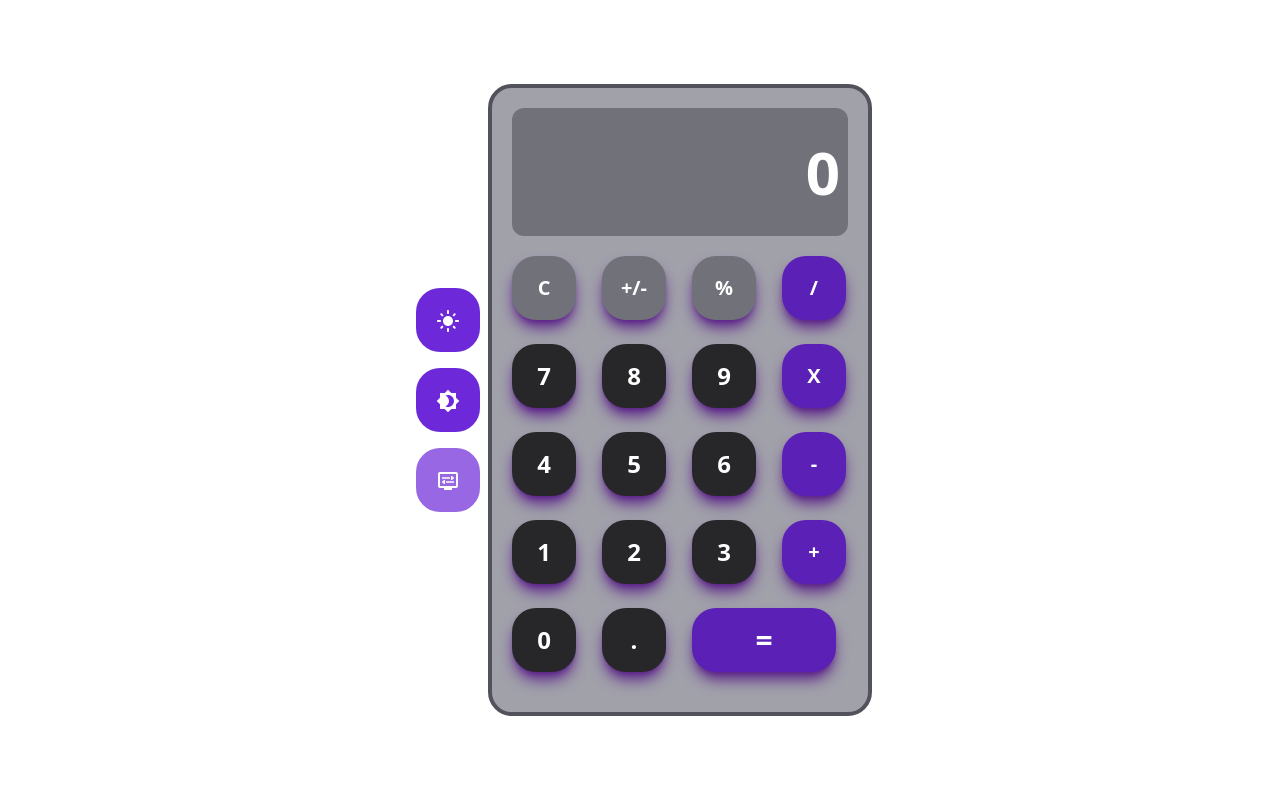
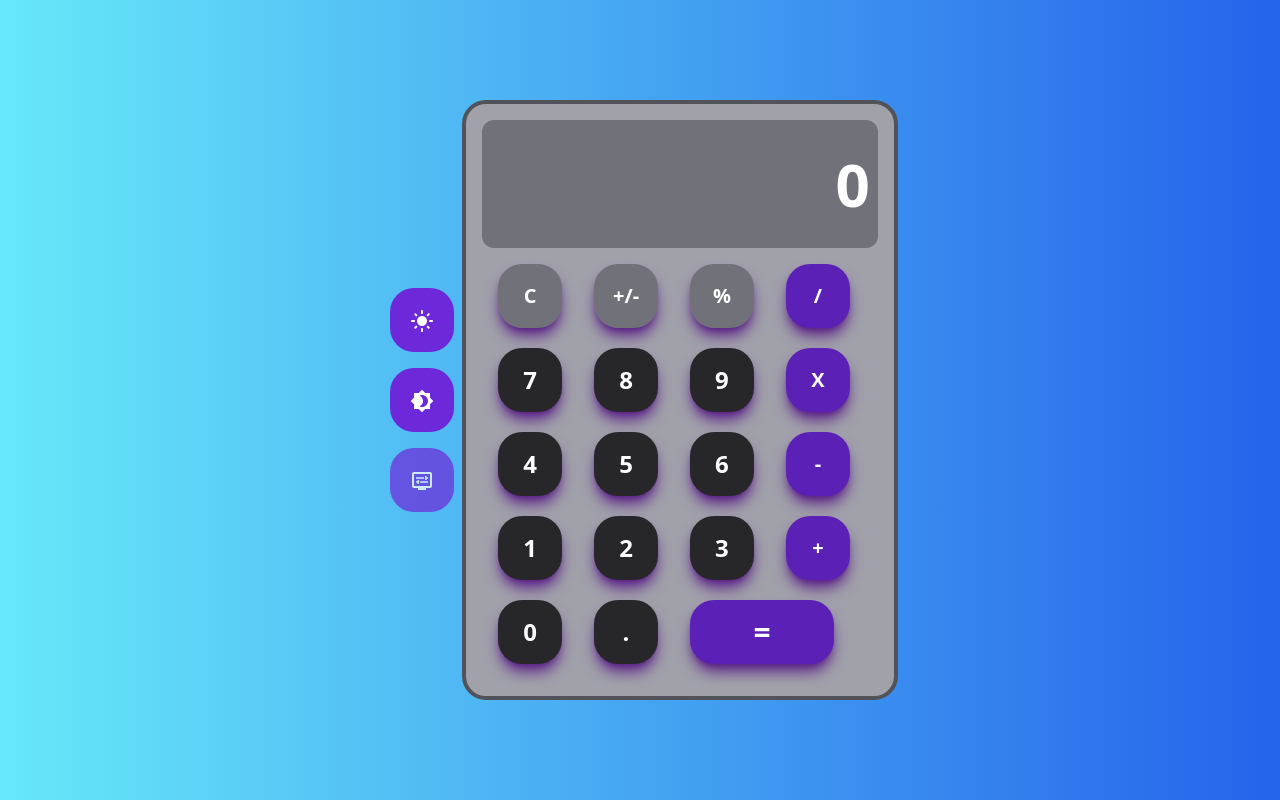
Before and after one commit to marlonerick/Calculadora-React, a React (Vite) app: page / in a window 1280 px wide. Built offline with nearby package versions, Linux system fonts and the light colour scheme.

Commit message:
Design Reponsive

```diff
--- a/src/App.tsx
+++ b/src/App.tsx
@@ -5,7 +5,17 @@ export function App() {
 
 
   return (
-    <div className='w-screen h-screen bg-white dark:bg-gradient-to-r from-cyan-300 to-blue-600 flex items-center justify-center'>
+    <div className='
+    w-screen h-screen bg-white bg-gradient-to-r from-cyan-300 to-blue-600
+    dark:bg-gradient-to-tr dark:from-slate-600 dark:to-zinc-900
+    flex items-center justify-center
+
+    // responsive
+    sm:w-screen sm:h-screen sm:flex sm:items-center sm:justify-center
+    md:w-screen md:h-screen md:flex md:items-center md:justify-center
+    lg:w-screen lg:h-screen lg:flex lg:items-center lg:justify-center
+    xl:w-screen xl:h-screen xl:flex xl:items-center xl:justify-center
+    '>
       <Home />
     </div>
   )
--- a/src/screens/home/index.tsx
+++ b/src/screens/home/index.tsx
@@ -105,17 +105,31 @@ export function Home() {
       <div>
         <Theme />
       </div>
-      <div className="w-96 h-2/2 px-5 py-5 bg-zinc-400 dark:bg-zinc-900 rounded-3xl border-4 border-zinc-600">
+      <div className="
+      w-96 h-1/2 px-5 py-5 bg-zinc-400 dark:bg-zinc-900 rounded-3xl border-4 border-zinc-600
+      sm:w-2/4 sm:h-1/2 sm:px-4 sm:py-4
+      md:w-5/12 md:h-1/2 md:px-2 md:py-2
+      xl:w-5/12 xl:h-1/3 xl:px-4 xl:py-4
+      ">
 
         <Display valor={num}></Display>
 
-        <div className="grid grid-cols-4 gap-6 my-5">
+        <div className="grid grid-cols-4 gap-6 my-5
+        sm:grid sm:grid-cols-4 sm:gap-3 sm:m-2
+        md:grid md:grid-cols-4 md:gap-4 md:m-2
+        xl:grid xl:grid-cols-4 xl:gap-5 xl:m-4
+        ">
           {
             numbers.map((numbers, index) => {
               if (numbers == '+' || numbers == '-' || numbers == 'X' || numbers == '/') {
                 return (
                   <div key={index}>
-                    <button value={numbers} onClick={operatorHandler} className="w-16 h-16 rounded-3xl bg-violet-800 text-white text-xl font-bold shadow-lg shadow-purple-900 dark:shadow-violet-700/50 transition hover:bg-violet-500 focus:outline focus:ring-2 focus:ring-violet-500  focus:ring-offset-2 focus:ring-offset-background">{numbers}</button>
+                    <button value={numbers} onClick={operatorHandler} className="
+                    w-16 h-16 rounded-3xl bg-violet-800 text-white text-xl font-bold shadow-lg shadow-purple-900 dark:shadow-violet-700/50 transition hover:bg-violet-500 focus:outline focus:ring-2 focus:ring-violet-500  focus:ring-offset-2 focus:ring-offset-background
+
+                    ">
+                      {numbers}
+                    </button>
                   </div>
                 )
 
@@ -125,40 +139,67 @@ export function Home() {
                   if (numbers == 'C') {
                     return (
                       <div key={index}>
-                        <button value={numbers} onClick={clean} className="w-16 h-16 rounded-3xl bg-zinc-500 text-white text-xl font-semibold shadow-lg shadow-purple-900 dark:shadow-violet-700/50 transition hover:bg-zinc-300 focus:outline focus:ring-2 focus:ring-zinc-500  focus:ring-offset-2 focus:ring-offset-background">{numbers}</button>
+                        <button value={numbers} onClick={clean} className="
+                        w-16 h-16 rounded-3xl bg-zinc-500 text-white text-xl font-semibold shadow-lg shadow-purple-900 dark:shadow-violet-700/50 transition hover:bg-zinc-300 focus:outline focus:ring-2 focus:ring-zinc-500  focus:ring-offset-2 focus:ring-offset-background
+
+                        ">
+                          {numbers}
+                        </button>
                       </div>
                     )
                   }
                   else if (numbers == '%') {
                     return (
                       <div key={index}>
-                        <button value={numbers} onClick={porcetage} className="w-16 h-16 rounded-3xl bg-zinc-500 text-white text-xl font-semibold shadow-lg shadow-purple-900 dark:shadow-violet-700/50 transition hover:bg-zinc-300 duration-300 focus:outline focus:ring-2 focus:ring-zinc-500  focus:ring-offset-2 focus:ring-offset-background">{numbers}</button>
+                        <button value={numbers} onClick={porcetage} className="
+                        w-16 h-16 rounded-3xl bg-zinc-500 text-white text-xl font-semibold shadow-lg shadow-purple-900 dark:shadow-violet-700/50 transition hover:bg-zinc-300 duration-300 focus:outline focus:ring-2 focus:ring-zinc-500  focus:ring-offset-2 focus:ring-offset-background
+
+                        ">
+                          {numbers}
+                        </button>
                       </div>
                     )
                   }
                   else if (numbers == '+/-') {
                     return (
                       <div key={index}>
-                        <button value={numbers} onClick={changeSignal} className="w-16 h-16 rounded-3xl bg-zinc-500 text-white text-xl font-semibold shadow-lg shadow-purple-900 dark:shadow-violet-700/50 transition hover:bg-zinc-300 duration-300 focus:outline focus:ring-2 focus:ring-zinc-500 focus:ring-offset-2 focus:ring-offset-background">{numbers}</button>
+                        <button value={numbers} onClick={changeSignal} className="
+                        w-16 h-16 rounded-3xl bg-zinc-500 text-white text-xl font-semibold shadow-lg shadow-purple-900 dark:shadow-violet-700/50 transition hover:bg-zinc-300 duration-300 focus:outline focus:ring-2 focus:ring-zinc-500 focus:ring-offset-2 focus:ring-offset-background
+                        ">
+                          {numbers}
+                        </button>
                       </div>
                     )
                   }
                   return (
                     <div key={index}>
-                      <button value={numbers} className="w-16 h-16 rounded-3xl bg-zinc-500 text-white text-xl font-semibold shadow-lg shadow-purple-900 dark:shadow-violet-700/50 transition hover:bg-zinc-300 duration-300 focus:outline focus:ring-2 focus:ring-zinc-500 focus:ring-offset-2 focus:ring-offset-background" >{numbers}</button>
+                      <button value={numbers} className="
+                      w-16 h-16 rounded-3xl bg-zinc-500 text-white text-xl font-semibold shadow-lg shadow-purple-900 dark:shadow-violet-700/50 transition hover:bg-zinc-300 duration-300 focus:outline focus:ring-2 focus:ring-zinc-500 focus:ring-offset-2 focus:ring-offset-background
+                      ">
+                        {numbers}
+                      </button>
                     </div>
                   )
                 }
                 else if (numbers == '=') {
                   return (
                     <div key={index}>
-                      <button value={numbers} onClick={calculate} className="w-36 h-16 rounded-3xl bg-violet-800 text-white text-3xl font-semibold shadow-lg shadow-purple-900 dark:shadow-violet-700/50 transition hover:bg-violet-500 focus:outline focus:ring-2 focus:ring-violet-800 focus:ring-offset-2 focus:ring-offset-background" >{numbers}</button>
+                      <button value={numbers} onClick={calculate} className="
+                      w-36 h-16 rounded-3xl bg-violet-800 text-white text-3xl font-semibold shadow-lg shadow-purple-900 dark:shadow-violet-700/50 transition hover:bg-violet-500 focus:outline focus:ring-2 focus:ring-violet-800 focus:ring-offset-2 focus:ring-offset-background
+                      xl:w-36 xl:h-16
+                      ">
+                        {numbers}
+                      </button>
                     </div>
                   )
                 }
                 return (
                   <div key={index} >
-                    <button name={numbers} value={numbers} onClick={() => handleClickNumber(numbers)} className="w-16 h-16 rounded-3xl bg-zinc-800 text-white text-2xl font-semibold shadow-lg shadow-purple-900 dark:shadow-violet-700/50 transition hover:bg-zinc-600 hover:border-zinc-300 focus:outline focus:ring-2 focus:ring-zinc-800 focus:ring-offset-2 focus:ring-offset-background">{numbers}</button>
+                    <button name={numbers} value={numbers} onClick={() => handleClickNumber(numbers)} className="
+                    w-16 h-16 rounded-3xl bg-zinc-800 text-white text-2xl font-semibold shadow-lg shadow-purple-900 dark:shadow-violet-700/50 transition hover:bg-zinc-600 hover:border-zinc-300 focus:outline focus:ring-2 focus:ring-zinc-800 focus:ring-offset-2 focus:ring-offset-background
+                    ">
+                      {numbers}
+                    </button>
                   </div>
                 )
               }
```
